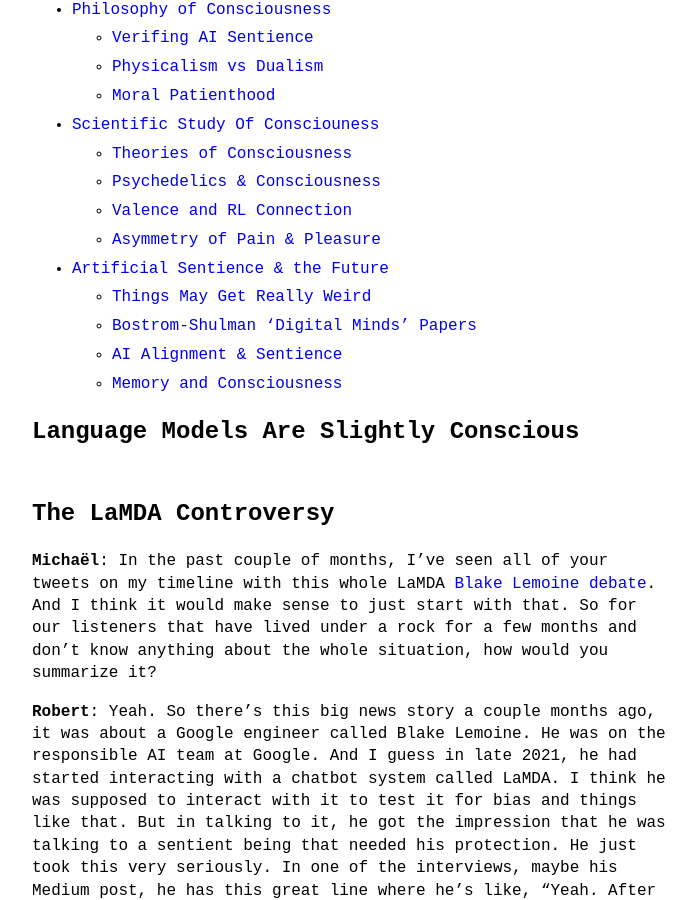
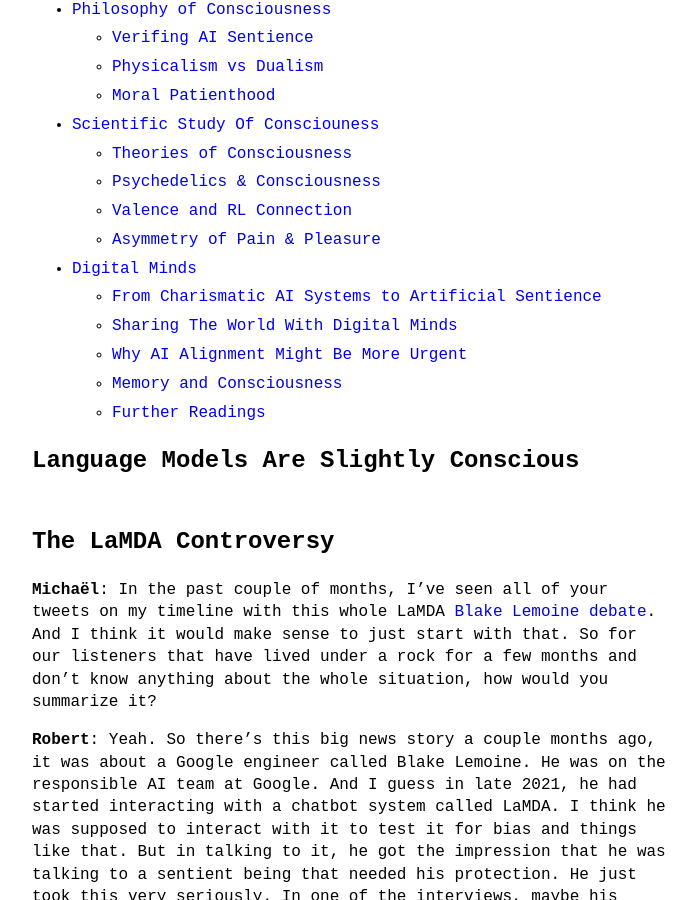
Before and after one commit to theinsideview/theinsideview.github.io, a Jekyll site: the page built from _posts/2022-08-25-roblong.md, in a window 1280 px wide and 900 px high, scrolled down 1359 px. Shown: the whole window, without its empty margins (288-984 px from the left). Built offline with Jekyll 4.4.1, drawn with Linux system fonts in a browser that asks for light colours; some of the changed text lies outside the part shown.

Commit message:
Update 2022-08-25-roblong.md

```diff
--- a/_posts/2022-08-25-roblong.md
+++ b/_posts/2022-08-25-roblong.md
@@ -32,11 +32,12 @@
     * [Psychedelics & Consciousness](#psychedelics--consciousness)
     * [Valence and RL Connection](#valence-and-rl-connection)
     * [Asymmetry of Pain & Pleasure](#asymmetry-of-pain--pleasure)
-* [Artificial Sentience & the Future](#artificial-sentience--the-future)
-    * [Things May Get Really Weird](#things-may-get-really-weird)
-    * [Bostrom-Shulman 'Digital Minds' Papers ](#bostrom-shulman-digital-minds-papers)
-    * [AI Alignment & Sentience](#ai-alignment--sentience)
+* [Digital Minds](#digital-minds)
+    * [From Charismatic AI Systems to Artificial Sentience](#from-charismatic-ai-systems-to-artificial-sentience)
+    * [Sharing The World With Digital Minds](#sharing-the-world-with-digital-minds)
+    * [Why AI Alignment Might Be More Urgent](#why-ai-alignment-might-be-more-urgent)
     * [Memory and Consciousness](#memory-and-consciousness)
+    * [Further Readings](#further-readings)
 
 # Language Models Are Slightly Conscious
 
@@ -514,9 +515,9 @@
 **Robert**:
 Yeah. I mean, I care about the... I think I care about the pain of anything that's capable of feeling pain, setting aside questions about how to compare it and how I rank different kinds of pain. Yeah, I think just as a lot of people have argued that we should care about animal pain, even if it occurs in animals, if it's possible for AI systems to feel pain, I would care about that. So, yeah, one thing I say in that piece and something I'm still trying to think out, think about is how to do cause prioritization for this problem. It depends on a lot of really tough questions like how many systems are there going to be? How likely are various scenarios, how does it compare to the problem of AI alignment and things like that? <a href="#outline">⬆</a>
 
-# Artificial Sentience & the Future
+# Digital Minds
 
-## Things May Get Really Weird
+## From Charismatic AI Systems to Artificial Sentience
 
 **Robert**:
 And another thing I try to emphasize and like Blake Lemoine has made this very vivid, I think. So there's like problems of false negatives where we don't think AI systems are conscious or we don't really care about them. And then we have something like factory farming. But there's also a lot of risks from false positives where people are getting the impression that things are sentient and they're not actually sentient. And it's just causing a lot of confusion. And people are forming like religious movements or... I don't know, I think things could get just very weird as people interact more with very charismatic AI systems that whether or not they are sentient, will give the very strong impression to people that they are.
@@ -599,7 +600,7 @@
 **Robert**:
 One reason I wrote that [post](https://experiencemachines.substack.com/i/52827774/the-big-question) is just to say okay, well here's what a version of the question is. And I'd also like to encourage people, including listeners to this podcast, if they get off board with any of those assumptions, then ask, okay, what are the questions we would have to answer about this? If you think AI couldn't possibly be conscious, definitely come up with really good reasons for thinking that, because that would be very important. And also would be very bad to be wrong about that. If you think consciousness doesn't exist, then you presumably still think that desires exist or pain exists. So even though you're an illusionist, let's come up with a theory of what those things look like.
 
-## Bostrom-Shulman Digital Minds Papers
+## Sharing The World With Digital Minds
 
 **Michaël**:
 I loved the blogpost and I think artificial sentience got a lot of traction throughout the year. Hopefully we'll get more traction, but as everything that has ever been written on the internet, Bostrom was already working on this before everyone else before it was cool. So him and Carl Shulman have been writing [multiple](https://nickbostrom.com/papers/digital-minds.pdf) [papers](https://nickbostrom.com/propositions.pdf) on what they call digital minds. Since they are your colleagues at the Future of Humanity Institute I thought it made sense to ask you about their work. So what is digital mind and why should we care?
@@ -658,7 +659,7 @@
 **Michaël**:
 But I feel I need to answer the part about we shouldn't think too much about it or we should take more time to think about it. So I think just from talking to you now, I kind of updated on, oh, actually this is a big problem and it might be one of the biggest problem if humanity survives in the future, in the sense of course, there's people. Well, assuming that it's possible to get consciousness, let's say on a computer, it's kind of obvious that we're going to get a bunch of conscious beings arriving at the same time and it's going to cause a problem. I think Sam Harris makes a [claim](https://www.ted.com/talks/sam_harris_can_we_build_ai_without_losing_control_over_it?language=en) of "if aliens were coming to you and were announcing that they're coming in 50 years, you'll be freaking out". So I guess aliens are kind of AGI in his talk but now it's just like yeah, you know that at some point we might create... that we have some credence that you might create these billions of people so it might be worth thinking about it. <a href="#outline">⬆</a>
 
-## AI Alignment & Sentience
+## Why AI Alignment Is More Pressing Than Artificial Sentience
 
 **Robert**:
 Totally. And then one question, that I think about a lot, is how does this intersect with AI alignment? I think the standard line in AI alignment is AI alignment is just way more, maybe way more tractable, and way more important. And I'm actually kind of sympathetic to this. There's a lot of important issues in alignment. A lot of what's been said about this is a Paul Christiano comment on the [AI Alignment Forum](https://www.alignmentforum.org/).
@@ -748,7 +749,7 @@
 Yeah. So I can explain this question to you and answer it. So my name is Robert Long.
 
 **Michaël**:
-Hi **Robert**.
+Hi Robert.
 
 **Robert**:
 But I go by Rob. And if you say Rob Long quickly, you get Rob Long, which rhymes with oblong, at least the way I use that word's not really a shape, it's a characteristic of a shape, but an oval is oblong. That's where that question's coming from. I think if I could be named after another shape, I think it would be an octagon because then my last name could be Tagon, and then I would be Rob Tagon.
@@ -798,7 +799,7 @@
 **Robert**:
 Yeah. And I think one problem is that you would like to have regulations or norms such that if something is probably not sentient, then it's not made to look like it is very sentient, and also you'd want the converse. But in any case, I'm thinking there's going to be consumer demand for things that do give off the impression of sentient so I don't know, it's going to be weird. <a href="#outline">⬆</a>
 
-## Memory and Consciousness
+## Why Moral Personhood Could Require Memory
 
 **Michaël**:
 I think one thing that GPT-3 and LaMDA don't have is a good memory so they have context window thing where they can only look at us in parts of what happened before in the conversation, how much having memory influence moral personhood?
@@ -811,6 +812,8 @@
 
 **Robert**:
 Yeah, I think it a lot's going to depend on the computations that underlie the pain. I guess we have this with video games, you can already give things maybe hard coded pain responses. I don't know, this was big on Twitter. I feel like people at MIT made this really weird kind of robot mouth that would then sing hymns, very uncanny thing and that thing's probably not sentient, it has some mapping from the music that it's being recorded to what shape of mouth is best for that. But you can definitely imagine that thing screaming and being programmed to make screaming noises. And that would definitely really... it would freak me out. I think if I was in a room with that thing, I would have a very visceral sense that it was in pain and I would want to help it. I think that thing would probably not be in pain because all the stuff I've been saying about it wouldn't have the right internal computational processes leading to it. But yeah, I think we could have a lot of things like that.
+
+## Further Readings
 
 **Michaël**:
 Do you have any last call and what people should read about, should research about consciousness, artificial consciousness, sentience because we've been through all the Twitter questions. Maybe you can give a shout out to your best tweets about artificial sentience or the blog post people should read or even philosophical mentors that you think say interesting things. So you mentioned David Chalmers, the OG of p-zombies. Is there anyone else people should read?
```
